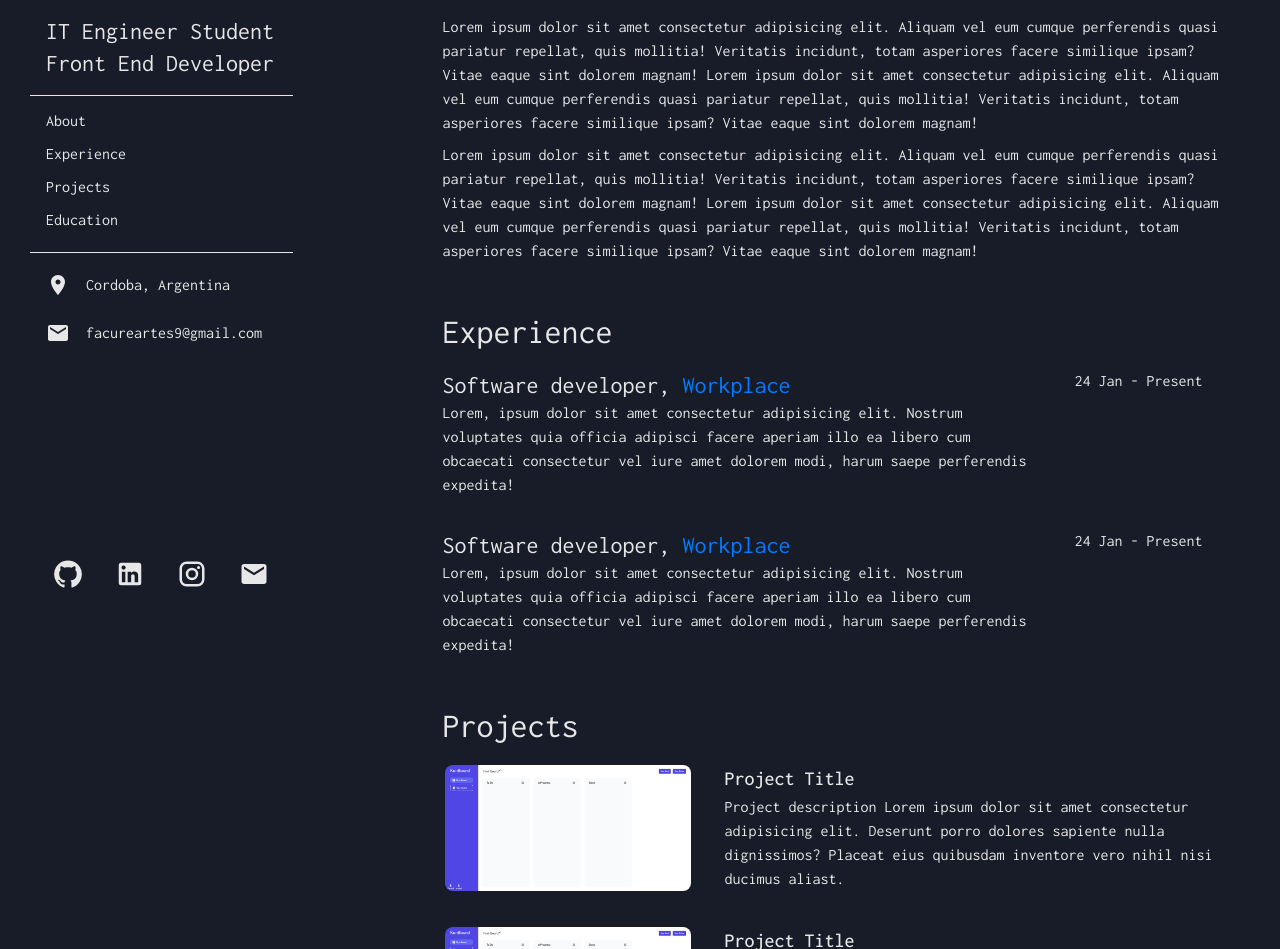
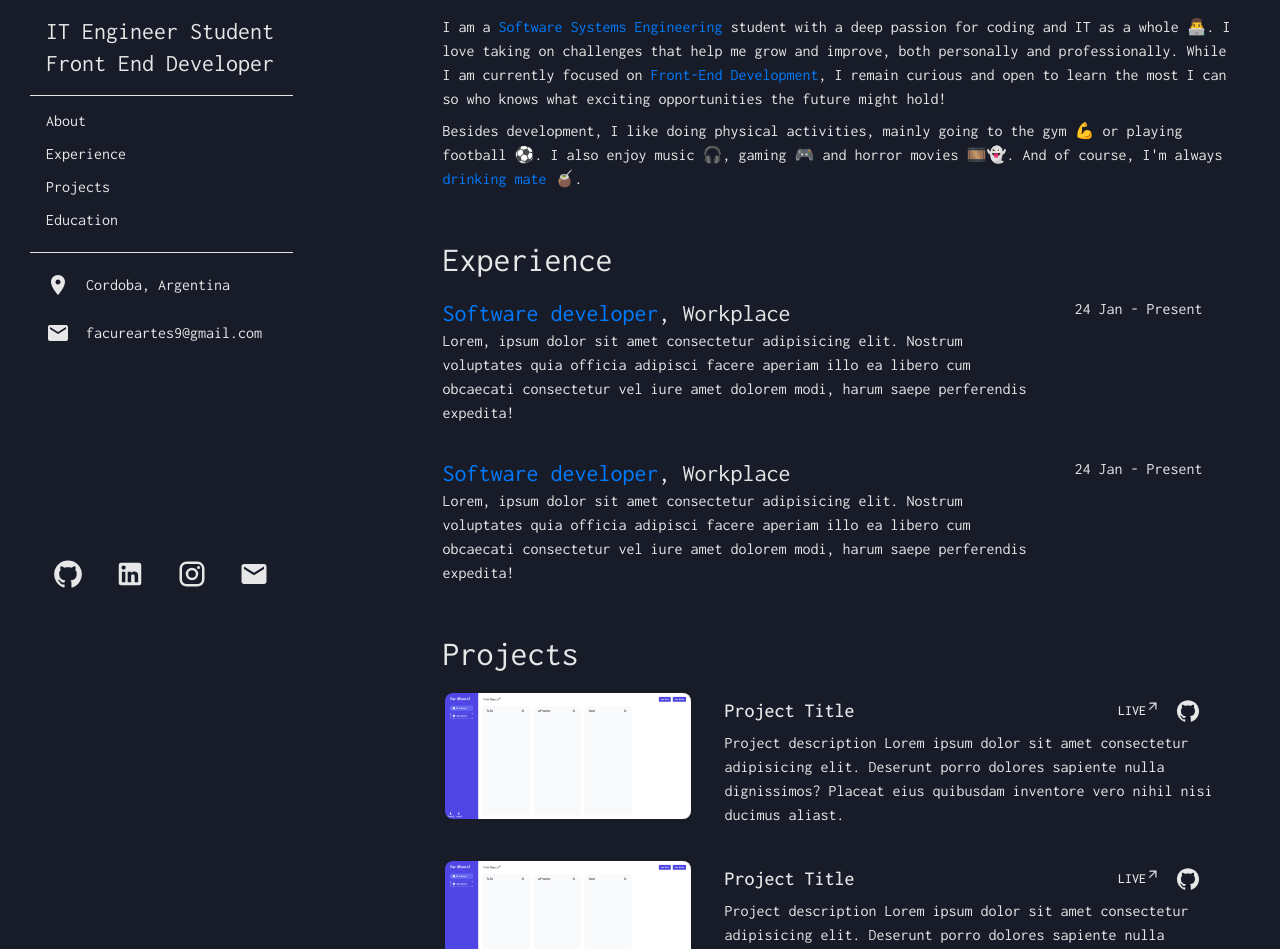
Before and after one commit to FacuReartes/portfolio-v2, a Next.js app: page / in a window 1280 px wide. Shown: the part 123-1072 px from the top of the page. Built offline with nearby package versions, Linux system fonts and the light colour scheme.

Commit message:
added about and education text, added links to projects

```diff
--- a/src/app/page.tsx
+++ b/src/app/page.tsx
@@ -10,6 +10,24 @@ const experiences = [
     description:
       'Lorem, ipsum dolor sit amet consectetur adipisicing elit. Nostrum voluptates quia officia adipisci facere aperiam illo ea libero cum obcaecati consectetur vel iure amet dolorem modi, harum saepe perferendis expedita!',
     date: '24 Jan - Present',
+  },
+  {
+    title: 'Ingeniería en Sistemas de Información',
+    workplace: 'UTN',
+    description:
+      'Currently pursuing a degree in Software Systems Engineering in Universidad Tecnológica Nacional at Córdoba, Argentina. Where I deepen my understanding in software development, refine my problem-solving skills and learn engineering principles',
+    date: 'Apr 2021 - Present',
+  },
+];
+
+const projects = [
+  {
+    title: 'Project Title',
+    description:
+      'Project description Lorem ipsum dolor sit amet consectetur adipisicing elit. Deserunt porro dolores sapiente nulla dignissimos? Placeat eius quibusdam inventore vero nihil nisi ducimus aliast.',
+    liveLink: 'https://github.com/FacuReartes',
+    githubLink: 'https://github.com/FacuReartes',
+    imgSrc: '/project.png',
   },
 ];
 
@@ -31,22 +49,27 @@ export default function Home() {
           About
         </Typography>
         <Typography sx={{ pb: 1 }}>
-          Lorem ipsum dolor sit amet consectetur adipisicing elit. Aliquam vel
-          eum cumque perferendis quasi pariatur repellat, quis mollitia!
-          Veritatis incidunt, totam asperiores facere similique ipsam? Vitae
-          eaque sint dolorem magnam! Lorem ipsum dolor sit amet consectetur
-          adipisicing elit. Aliquam vel eum cumque perferendis quasi pariatur
-          repellat, quis mollitia! Veritatis incidunt, totam asperiores facere
-          similique ipsam? Vitae eaque sint dolorem magnam!
+          I am a{' '}
+          <Typography component="span" sx={{ color: 'primary.main' }}>
+            Software Systems Engineering
+          </Typography>{' '}
+          student with a deep passion for coding and IT as a whole 👨‍💻. I love
+          taking on challenges that help me grow and improve, both personally
+          and professionally. While I am currently focused on{' '}
+          <Typography component="span" sx={{ color: 'primary.main' }}>
+            Front-End Development
+          </Typography>
+          , I remain curious and open to learn the most I can so who knows what
+          exciting opportunities the future might hold!
         </Typography>
         <Typography>
-          Lorem ipsum dolor sit amet consectetur adipisicing elit. Aliquam vel
-          eum cumque perferendis quasi pariatur repellat, quis mollitia!
-          Veritatis incidunt, totam asperiores facere similique ipsam? Vitae
-          eaque sint dolorem magnam! Lorem ipsum dolor sit amet consectetur
-          adipisicing elit. Aliquam vel eum cumque perferendis quasi pariatur
-          repellat, quis mollitia! Veritatis incidunt, totam asperiores facere
-          similique ipsam? Vitae eaque sint dolorem magnam!
+          Besides development, I like doing physical activities, mainly going to
+          the gym 💪 or playing football ⚽. I also enjoy music 🎧, gaming 🎮
+          and horror movies 🎞️👻. And of course, I'm always{' '}
+          <Typography component="span" sx={{ color: 'primary.main' }}>
+            drinking mate
+          </Typography>{' '}
+          🧉.
         </Typography>
         <Typography
           variant="h4"
@@ -76,8 +99,20 @@ export default function Home() {
         >
           Projects
         </Typography>
-        <Project />
-        <Project />
+        <Project
+          title={projects[0].title}
+          description={projects[0].description}
+          imgSrc={projects[0].imgSrc}
+          githubLink={projects[0].githubLink}
+          liveLink={projects[0].liveLink}
+        />
+        <Project
+          title={projects[0].title}
+          description={projects[0].description}
+          imgSrc={projects[0].imgSrc}
+          githubLink={projects[0].githubLink}
+          liveLink={projects[0].liveLink}
+        />
         <Typography
           variant="h4"
           component="h3"
@@ -87,10 +122,10 @@ export default function Home() {
           Education
         </Typography>
         <Experience
-          title={experiences[0].title}
-          description={experiences[0].description}
-          date={experiences[0].date}
-          workplace={experiences[0].workplace}
+          title={experiences[1].title}
+          description={experiences[1].description}
+          date={experiences[1].date}
+          workplace={experiences[1].workplace}
         />
       </Box>
     </Box>
--- a/src/components/Experience.tsx
+++ b/src/components/Experience.tsx
@@ -16,7 +16,7 @@ const Experience: FC<IExperience> = (props) => {
           <Typography
             component="span"
             variant="h5"
-            sx={{ color: 'common.white' }}
+            sx={{ color: 'primary.main' }}
           >
             {props.title}
           </Typography>
@@ -24,7 +24,6 @@ const Experience: FC<IExperience> = (props) => {
           <Typography
             component="span"
             variant="h5"
-            sx={{ color: 'primary.main' }}
           >
             {props.workplace}
           </Typography>
--- a/src/components/Project.tsx
+++ b/src/components/Project.tsx
@@ -1,8 +1,15 @@
-import { Box, Typography } from '@mui/material';
+import { ArrowOutward, GitHub } from '@mui/icons-material';
+import { Box, Button, Icon, IconButton, Typography } from '@mui/material';
 import Image from 'next/image';
 import React, { FC } from 'react';
 
-interface IProject {}
+interface IProject {
+  title: string;
+  description: string;
+  liveLink: string;
+  githubLink: string;
+  imgSrc: string;
+}
 
 const Project: FC<IProject> = (props) => {
   return (
@@ -19,16 +26,48 @@ const Project: FC<IProject> = (props) => {
           overflow: 'hidden',
         }}
       >
-        <Image src="/project.png" alt="project image" fill />
+        <Image src={props.imgSrc} alt="project image" fill />
       </Box>
       <Box>
-        <Typography variant="h6" component="h4">
-          Project Title
-        </Typography>
+        <Box
+          sx={{
+            display: 'flex',
+            justifyContent: 'space-between',
+            alignItems: 'center',
+          }}
+        >
+          <Typography variant="h6" component="h4">
+            {props.title}
+          </Typography>
+          <Box>
+            <Button sx={{
+              color: 'common.white',
+              minWidth: 'unset',
+              ':hover': { color: 'primary.main', bgcolor: 'unset' },
+              transition: 'all 0.2s linear',
+              position: 'relative'
+            }}
+              href={props.githubLink}
+              target='_blank'>
+              Live <ArrowOutward sx={{ fontSize: 14, top: -5, position: 'relative' }}/>
+            </Button>
+            <IconButton
+              sx={{
+                color: 'common.white',
+                py: 1,
+                mr: 4,
+                ':hover': { color: 'primary.main' },
+                transition: 'all 0.2s linear',
+              }}
+              href={props.githubLink}
+              target='_blank'
+            >
+              <GitHub />
+            </IconButton>
+          </Box>
+        </Box>
         <Typography>
-          Project description Lorem ipsum dolor sit amet consectetur adipisicing
-          elit. Deserunt porro dolores sapiente nulla dignissimos? Placeat eius
-          quibusdam inventore vero nihil nisi ducimus aliast.
+          {props.description}
         </Typography>
       </Box>
     </Box>
```
